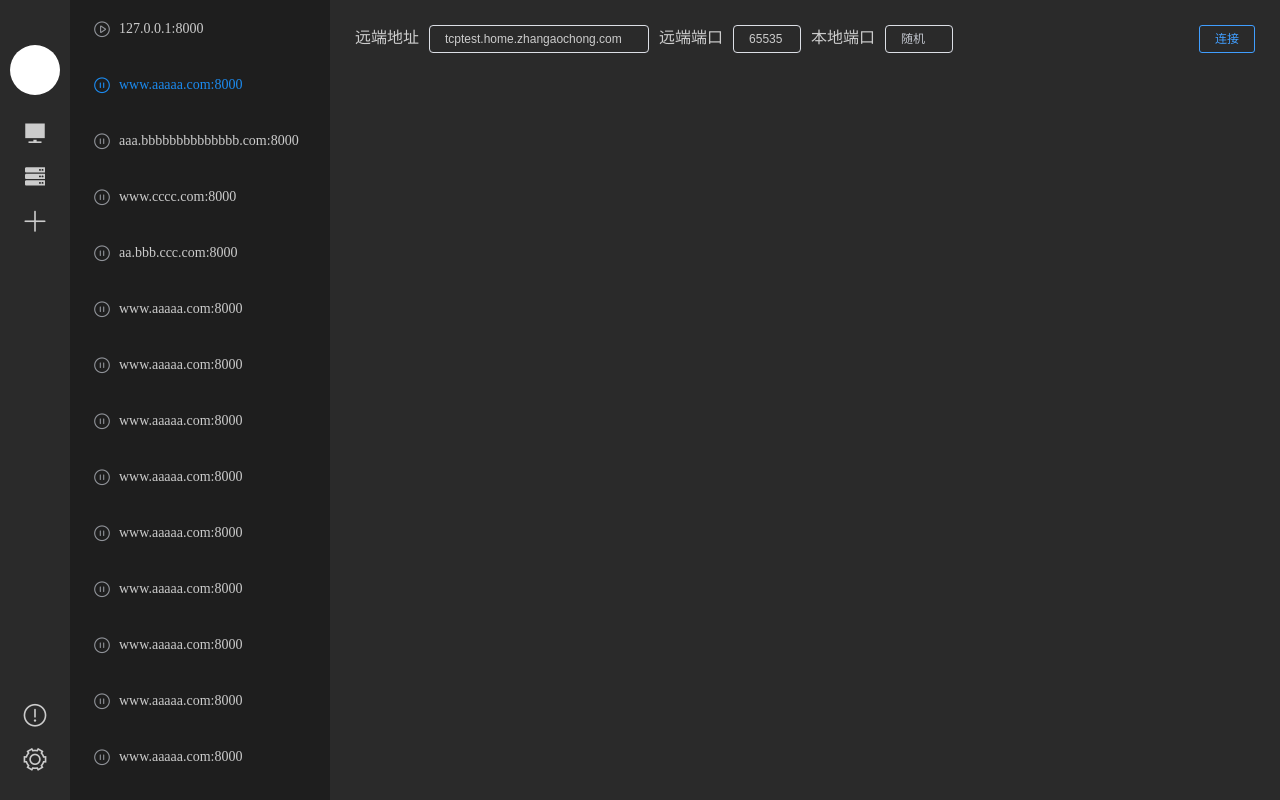
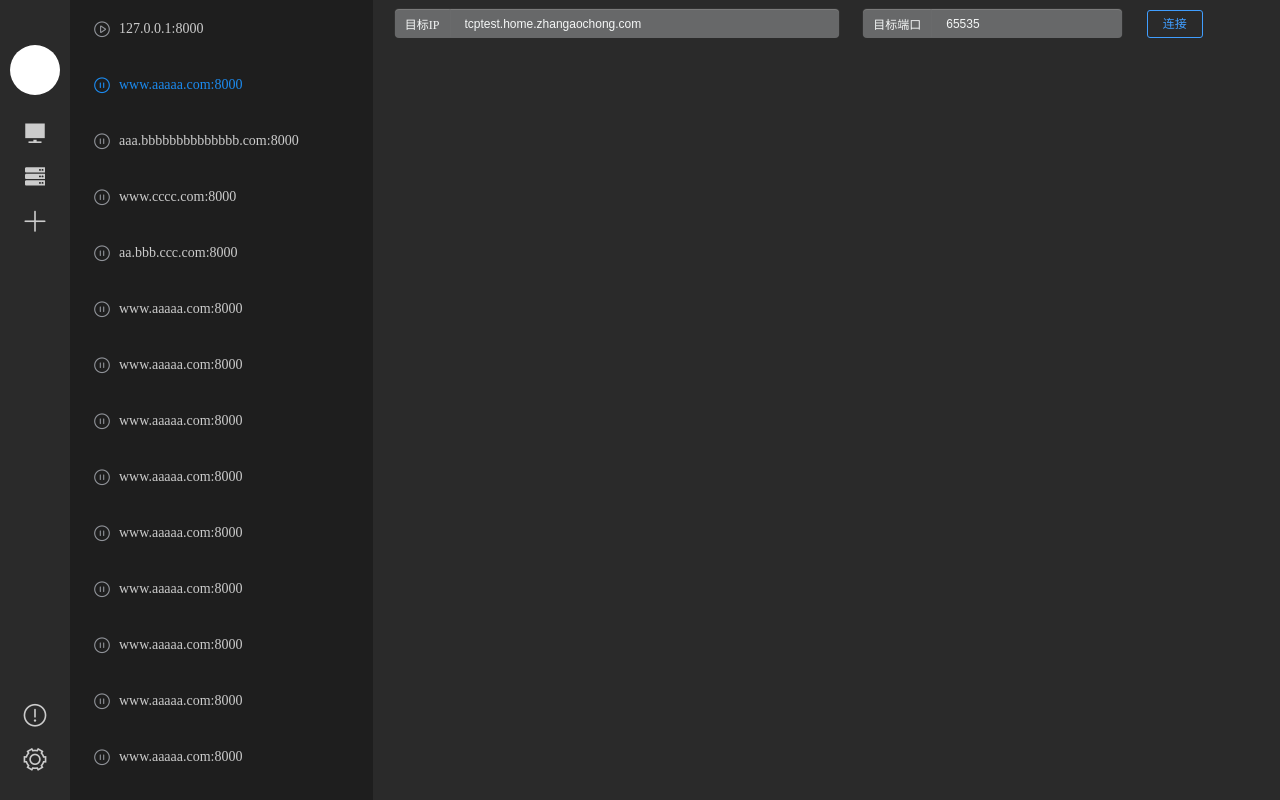
Before and after one commit to AochongZhang/TDT, a Vue app: page /#/ in a window 1280 px wide. Built offline with nearby package versions, Linux system fonts and the light colour scheme.

Commit message:
修改布局

```diff
--- a/index.js
+++ b/index.js
@@ -9,6 +9,8 @@ function createWindow () {
   win = new BrowserWindow({
     width: 800,
     height: 600,
+    minWidth: 600,
+    minHeight: 400,
     titleBarStyle: 'hidden',
     webPreferences: {
       nodeIntegration: true
--- a/src/App.vue
+++ b/src/App.vue
@@ -1,9 +1,9 @@
 <template>
   <div id="app" class="base">
-    <LeftBar class="base" :style="{width: global.leftBarWidth}" />
+    <LeftBar class="base" :style="{width: global.leftBar.width}" />
     <router-view
       class="base"
-      :style="{width: global.clientWidth - global.leftBarWidth + 'px', left: global.leftBarWidth + 'px'}"
+      :style="{width: global.client.width - global.leftBar.width + 'px', left: global.leftBar.width + 'px'}"
     />
   </div>
 </template>
@@ -25,8 +25,8 @@ export default {
     var _this = this;
     window.onresize = function() {
       // 定义窗口大小变更通知事件
-      _this.Global.clientWidth = document.documentElement.clientWidth;
-      _this.Global.clientHeight = document.documentElement.clientHeight;
+      _this.Global.client.width = document.documentElement.clientWidth;
+      _this.Global.client.height = document.documentElement.clientHeight;
     };
   }
 };
--- a/src/components/Console.vue
+++ b/src/components/Console.vue
@@ -1,6 +1,21 @@
 <template>
   <div id="console">
-    <div class="title">
+    <el-row type="flex" justify="space-around">
+      <el-col :span="12">
+        <el-input v-model="host" size="mini">
+          <template slot="prepend">目标IP</template>
+        </el-input>
+      </el-col>
+      <el-col :span="7">
+        <el-input v-model="port" size="mini">
+          <template slot="prepend">目标端口</template>
+        </el-input>
+      </el-col>
+      <el-col :span="3">
+        <el-button class="input-margin" size="mini">连接</el-button>
+      </el-col>
+    </el-row>
+    <!-- <div class="title">
       <div class="input-left">
         <div style="float: left;">
           <span class="input-margin">远端地址</span>
@@ -21,7 +36,7 @@
       <div class="input-right">
         <el-button class="input-margin" size="mini">连接</el-button>
       </div>
-    </div>
+    </div>-->
   </div>
 </template>
 
@@ -40,14 +55,16 @@ export default {
 
 <style>
 #console {
+  height: 100vh;
+  padding: 10px;
   background-color: #2a2a2a;
   color: #ccc;
 }
 
-.title {
+/* .title {
   margin: 20px;
   text-align: center;
-  /* background-color: #1e1e1e; */
+  background-color: #1e1e1e;
 }
 
 .host-input {
@@ -71,5 +88,5 @@ export default {
 .input-right {
   position: absolute;
   right: 20px;
-}
+} */
 </style>
--- a/src/components/Global.vue
+++ b/src/components/Global.vue
@@ -1,11 +1,12 @@
 <script>
 export default {
-  leftBarWidth: 70,
-  listWidth: 260,
-  listMinWidth: 50,
-  listMaxWidth: 400,
-  clientWidth: document.documentElement.clientWidth,
-  clientHeight: document.documentElement.clientHeight
+  client: {
+    width: document.documentElement.clientWidth,
+    height: document.documentElement.clientHeight
+  },
+  leftBar: {
+    width: 70
+  }
 };
 </script>
 
@@ -21,8 +22,10 @@ export default {
 }
 
 .el-input__inner {
-  color: #ccc;
-  background: #0000 !important;
+  background: #676869;
+  color: #f5f7f7;
+  border: none;
+  box-shadow: 0px -1px 1px 0px #848484;
 }
 
 .el-button {
@@ -30,14 +33,23 @@ export default {
   color: #409eff;
   border: 1px solid #409eff;
 }
-.el-button:focus, .el-button:hover {
+.el-button:focus,
+.el-button:hover {
   color: #0f87ff;
   border-color: #0f87ff;
   background-color: #0000;
 }
 
 .el-checkbox__inner {
-    background-color: #0000;
+  background-color: #0000;
 }
 
+.el-input-group__append,
+.el-input-group__prepend {
+  padding: 0 10px;
+  background: #676869;
+  color: #f5f7f7;
+  border: none;
+  box-shadow: 0px -1px 1px 0px #848484;
+}
 </style>
--- a/src/components/Panel.vue
+++ b/src/components/Panel.vue
@@ -1,12 +1,13 @@
 <template>
   <div id="panel">
-    <div class="list" :style="{width: global.listWidth + 'px'}">
-      <List />
-      <div class="base drag-line" @mousedown="listMouseDown"></div>
-    </div>
-    <Console
-      class="base console"
-      :style="{left: global.listWidth + 'px', width: global.clientWidth - global.leftBarWidth - global.listWidth + 'px'}" />
+    <el-row>
+      <el-col :span="6">
+        <List />
+      </el-col>
+      <el-col :span="18">
+        <Console />
+      </el-col>
+    </el-row>
   </div>
 </template>
 
@@ -19,31 +20,6 @@ export default {
   components: {
     List,
     Console
-  },
-  data() {
-    return {
-      global: this.Global,
-      listMouseX: 0
-    };
-  },
-  methods: {
-    listMouseDown(e) {
-      //阻止默认事件
-      e.preventDefault();
-      this.listMouseX = e.clientX - this.global.leftBarWidth - this.global.listWidth;
-      document.onmousemove = this.listMouseMove;
-      document.onmouseup = this.listMouseUp;
-    },
-    listMouseMove(e) {
-      let width = e.clientX - this.global.leftBarWidth - this.listMouseX
-      width = width < this.global.listMinWidth ? this.global.listMinWidth : width;
-      width = width > this.global.listMaxWidth ? this.global.listMaxWidth : width;
-      this.global.listWidth = width;
-    },
-    listMouseUp() {
-      document.onmousemove = null;
-      document.onmouseup = null;
-    }
   }
 };
 </script>
@@ -53,15 +29,4 @@ export default {
   color: #ccc;
   -webkit-app-region: drag;
 }
-
-.list {
-  position: absolute;
-}
-
-.drag-line {
-  width: 5px;
-  right: 0;
-  top: 0;
-  cursor: col-resize;
-}
 </style>
```
